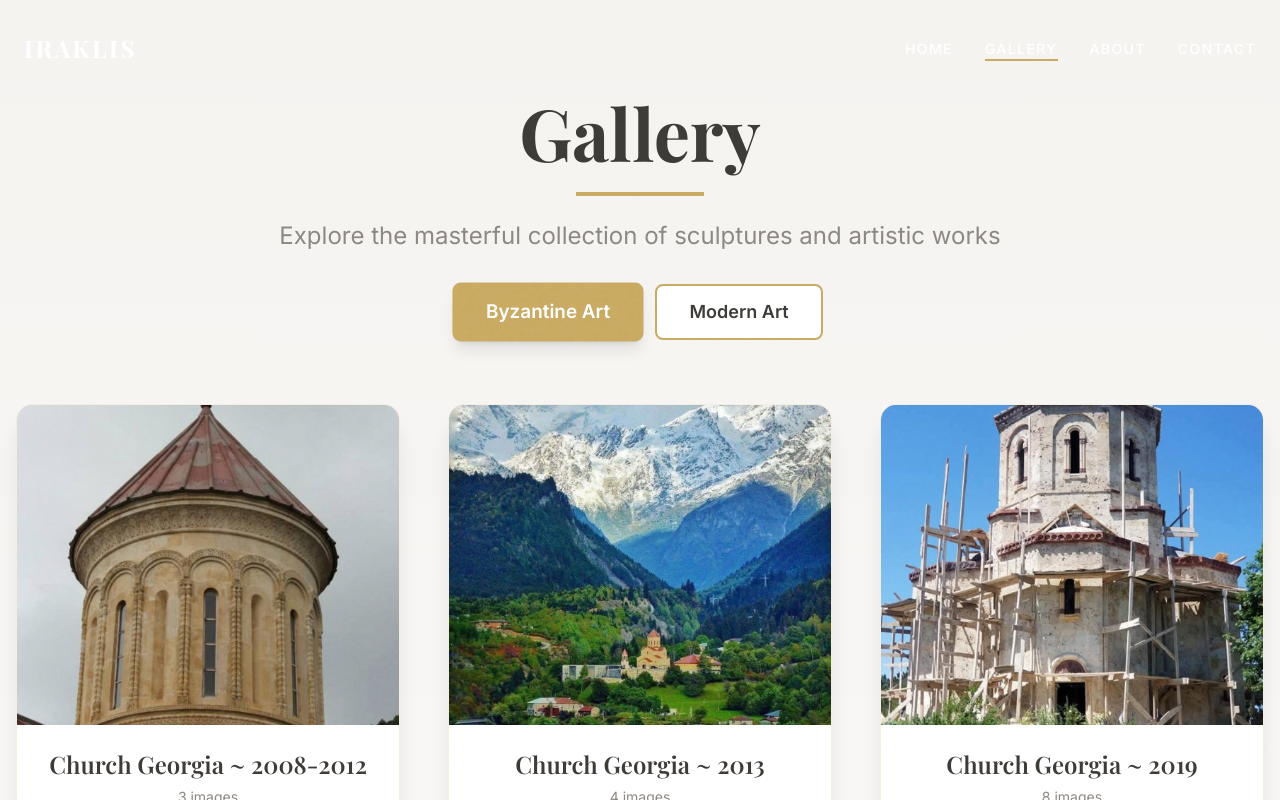
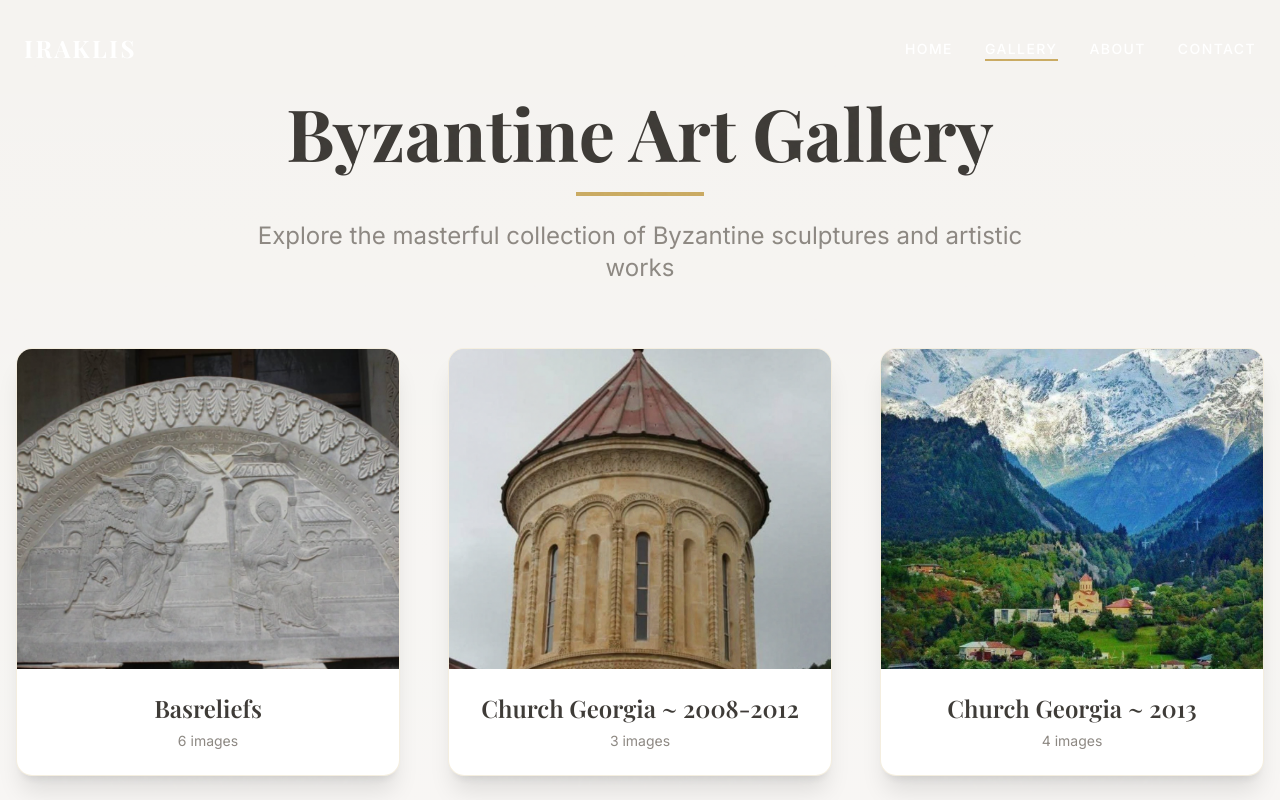
Before and after one commit to paulcureu/iraklis-art, a Next.js app: page /gallery in a window 1280 px wide. Shown: the top 800 px of the page. Built offline with nearby package versions, Linux system fonts and the light colour scheme; a web font is replaced by a local one.

Commit message:
Remove art category filtering from gallery page
Simplified the gallery to display only Byzantine art by removing category selection, related state, and filtering logic. Updated titles and descriptions to reflect the focus on Byzantine sculptures.

```diff
--- a/app/gallery/page.tsx
+++ b/app/gallery/page.tsx
@@ -1,6 +1,5 @@
 "use client";
 
-import { useState } from "react";
 import SculptureSlider from "../components/SculptureSlider";
 import { Playfair_Display } from "next/font/google";
 
@@ -9,18 +8,12 @@ const bokorFont = Playfair_Display({
   weight: "600",
 });
 
-type ArtCategory = "byzantine" | "modern";
-
 const GalleryPage = () => {
-  const [selectedCategory, setSelectedCategory] =
-    useState<ArtCategory>("byzantine");
-
-  // Data updated with the correct paths to your images
+  // Byzantine Art only - no categories
   const sculptures = [
     {
       id: 1,
       title: "Basreliefs",
-      category: "modern" as ArtCategory,
       images: [
         "/art/Basreliefs/1.jpg",
         "/art/Basreliefs/2.jpg",
@@ -33,7 +26,6 @@ const GalleryPage = () => {
     {
       id: 2,
       title: "Church Georgia ~ 2008-2012",
-      category: "byzantine" as ArtCategory,
       images: [
         "/art/ChurchGeorgia/1.jpg",
         "/art/ChurchGeorgia/2.jpg",
@@ -43,7 +35,6 @@ const GalleryPage = () => {
     {
       id: 3,
       title: "Church Georgia ~ 2013",
-      category: "byzantine" as ArtCategory,
       images: [
         "/art/ChurchGeorgia1/3.jpg",
         "/art/ChurchGeorgia1/2.jpg",
@@ -54,7 +45,6 @@ const GalleryPage = () => {
     {
       id: 4,
       title: "Church Georgia ~ 2019",
-      category: "byzantine" as ArtCategory,
       images: [
         "/art/ChurchGeorgia2/1.jpg",
         "/art/ChurchGeorgia2/2.jpg",
@@ -69,13 +59,11 @@ const GalleryPage = () => {
     {
       id: 5,
       title: "Holy Table ~ Rusia",
-      category: "byzantine" as ArtCategory,
       images: ["/art/HollyTable/2.jpg", "/art/HollyTable/1.jpg"],
     },
     {
       id: 6,
       title: "Iconostas Moscow",
-      category: "byzantine" as ArtCategory,
       images: [
         "/art/IconostasMoscow/1.jpg",
         "/art/IconostasMoscow/2.jpg",
@@ -94,7 +82,6 @@ const GalleryPage = () => {
     {
       id: 7,
       title: "Icons",
-      category: "byzantine" as ArtCategory,
       images: [
         "/art/IconsArt/1.jpg",
         "/art/IconsArt/2.jpg",
@@ -111,30 +98,8 @@ const GalleryPage = () => {
       ],
     },
     {
-      id: 8,
-      title: "New York ~ exterior stone design ~ 2008-2009",
-      category: "modern" as ArtCategory,
-      images: [
-        "/art/NewYork/1.jpg",
-        "/art/NewYork/2.jpg",
-        "/art/NewYork/3.jpg",
-        "/art/NewYork/4.jpg",
-        "/art/NewYork/5.jpg",
-        "/art/NewYork/6.jpg",
-        "/art/NewYork/7.jpg",
-        "/art/NewYork/8.jpg",
-      ],
-    },
-    {
-      id: 9,
-      title: "Georgia ~ exterior stone design ~ 2012-2013",
-      category: "modern" as ArtCategory,
-      images: ["/art/Georgia/1.jpg", "/art/Georgia/2.jpg"],
-    },
-    {
       id: 10,
       title: "Marble Kapitels of St.Evangelists ~ Mount Athos ",
-      category: "byzantine" as ArtCategory,
       images: [
         "/art/StEvangelists/1.jpg",
         "/art/StEvangelists/2.jpg",
@@ -145,7 +110,6 @@ const GalleryPage = () => {
     {
       id: 11,
       title: "Greece ~ Mount Athos ~ 2023-2025",
-      category: "byzantine" as ArtCategory,
       images: [
         "/art/GreecAthos2023/1.jpg",
         "/art/GreecAthos2023/2.jpg",
@@ -158,19 +122,16 @@ const GalleryPage = () => {
     {
       id: 12,
       title: "Greece ~ Mount Athos ~ Archangels",
-      category: "byzantine" as ArtCategory,
       images: ["/art/ArchangelsAthos/1.jpg"],
     },
     {
       id: 13,
       title: "Greece ~ Mount Athos",
-      category: "byzantine" as ArtCategory,
       images: ["/art/ArchangelsAthos/5.jpg"],
     },
     {
       id: 14,
       title: "Greece ~ Mount Athos ~ St.George",
-      category: "byzantine" as ArtCategory,
       images: [
         "/art/ArchangelsAthos/6.jpg",
         "/art/ArchangelsAthos/3.jpg",
@@ -180,7 +141,6 @@ const GalleryPage = () => {
     {
       id: 15,
       title: "Greece ~ Mount Athos ~ Monastery",
-      category: "byzantine" as ArtCategory,
       images: [
         "/art/AthosMonastery/1.jpg",
         "/art/AthosMonastery/2.jpg",
@@ -191,48 +151,20 @@ const GalleryPage = () => {
     },
   ];
 
-  const filteredSculptures = sculptures.filter(
-    (sculpture) => sculpture.category === selectedCategory
-  );
-
   return (
     <div className='min-h-screen bg-linear-to-b from-secundary to-white'>
       <div className='container mx-auto px-4 py-16 pt-24'>
         <div className='text-center mb-16 animate-fade-in-up'>
           <h1 className='text-5xl md:text-6xl lg:text-7xl font-bold text-[#3d3a36] mb-6'>
-            Gallery
+            Byzantine Art Gallery
           </h1>
           <div className='w-32 h-1 bg-accent mx-auto mb-6'></div>
           <p className='text-xl md:text-2xl text-[#8b8680] max-w-3xl mx-auto mb-8'>
-            Explore the masterful collection of sculptures and artistic works
+            Explore the masterful collection of Byzantine sculptures and artistic works
           </p>
-
-          {/* Category Selection Buttons */}
-          <div className='flex justify-center gap-4 mb-8'>
-            <button
-              onClick={() => setSelectedCategory("byzantine")}
-              className={`px-8 py-3 rounded-lg font-semibold text-lg transition-all duration-300 ${
-                selectedCategory === "byzantine"
-                  ? "bg-accent text-white shadow-lg scale-105"
-                  : "bg-white text-[#3d3a36] border-accent hover:bg-accent/10"
-              }`}
-            >
-              Byzantine Art
-            </button>
-            <button
-              onClick={() => setSelectedCategory("modern")}
-              className={`px-8 py-3 rounded-lg font-semibold text-lg transition-all duration-300 ${
-                selectedCategory === "modern"
-                  ? "bg-accent text-white shadow-lg scale-105"
-                  : "bg-white text-[#3d3a36] border-2 border-accent hover:bg-accent/10"
-              }`}
-            >
-              Modern Art
-            </button>
-          </div>
         </div>
         <div className='grid grid-cols-1 sm:grid-cols-2 md:grid-cols-3 gap-8 lg:gap-12'>
-          {filteredSculptures.map((sculpture, index) => (
+          {sculptures.map((sculpture, index) => (
             <div
               key={sculpture.id}
               className='animate-fade-in-up'
```
